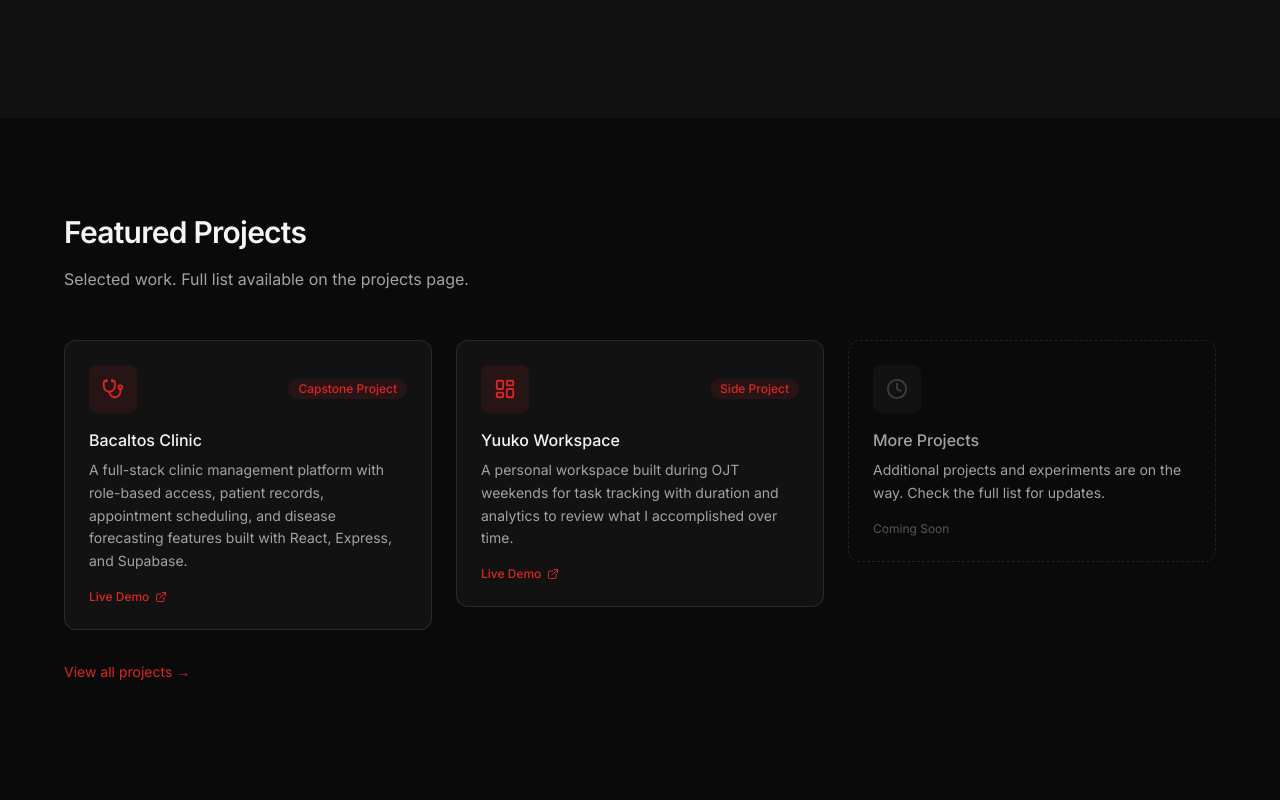
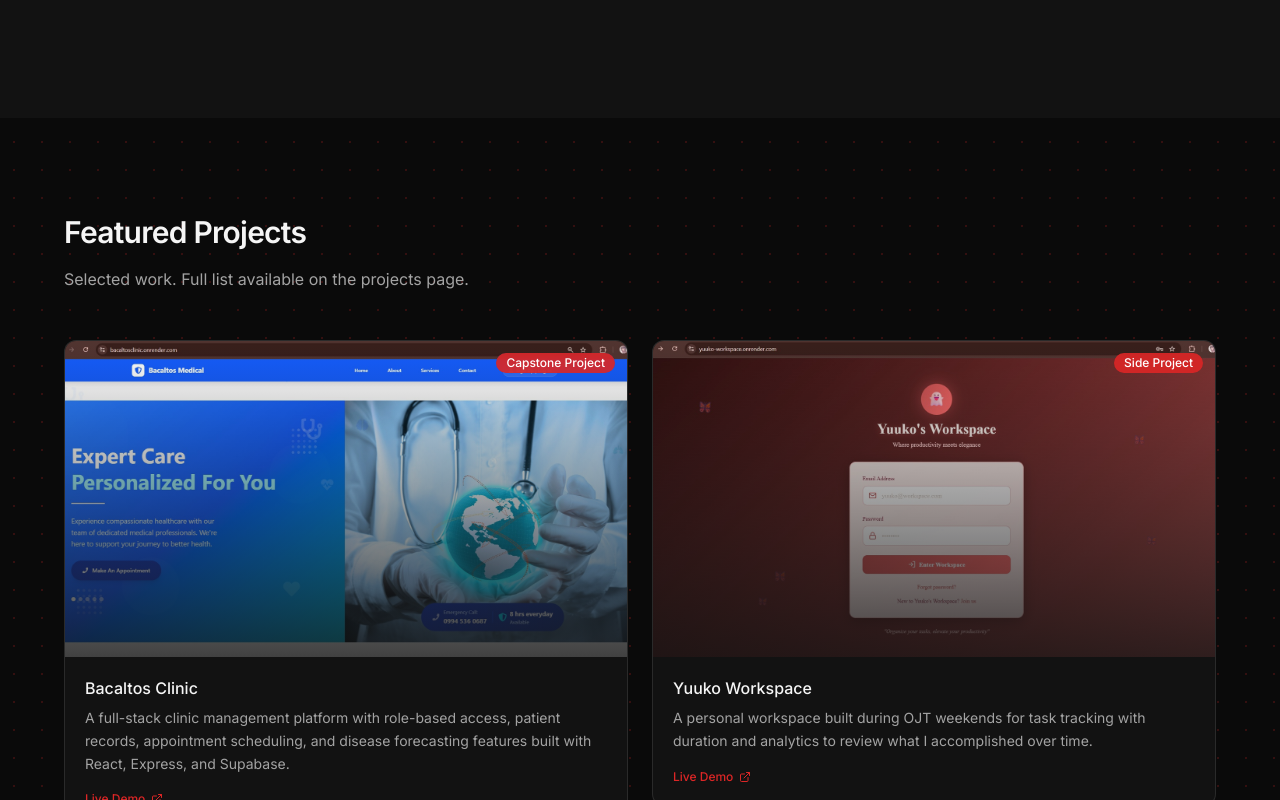
Before and after one commit to JohnCliffordAlbarico/Portfolio-V2, a React (Vite) app in the folder frontend/: page / in a window 1280 px wide. Shown: the part 2000-2800 px from the top of the page. Built offline with nearby package versions, Linux system fonts and the light colour scheme.

Commit message:
Added new background, and provided links for the contact info

```diff
--- a/frontend/src/components/sections/ContactSection.jsx
+++ b/frontend/src/components/sections/ContactSection.jsx
@@ -2,10 +2,10 @@ import { Mail } from 'lucide-react'
 import { FaFacebook, FaGithub, FaLinkedin } from 'react-icons/fa'
 
 const links = [
-  { icon: Mail, label: 'Email' },
-  { icon: FaGithub, label: 'GitHub' },
-  { icon: FaLinkedin, label: 'LinkedIn' },
-  { icon: FaFacebook, label: 'Facebook' },
+  { icon: Mail, label: 'Email', href: 'mailto:cliffordalbarico20@gmail.com' },
+  { icon: FaGithub, label: 'GitHub', href: 'https://github.com/JohnCliffordAlbarico' },
+  { icon: FaLinkedin, label: 'LinkedIn', href: 'https://www.linkedin.com/in/clifford-albarico-1b3604369' },
+  { icon: FaFacebook, label: 'Facebook', href: 'https://www.facebook.com/albarico.clifford' },
 ]
 
 export default function ContactSection() {
@@ -18,10 +18,12 @@ export default function ContactSection() {
         <p className="mb-10 text-muted">Let&apos;s build something together.</p>
 
         <div className="flex flex-wrap items-center justify-center gap-6">
-          {links.map(({ icon: Icon, label }) => (
+          {links.map(({ icon: Icon, label, href }) => (
             <a
               key={label}
-              href="#"
+              href={href}
+              target="_blank"
+              rel="noopener noreferrer"
               className="flex items-center gap-2 rounded-lg border border-white/5 bg-surface px-5 py-3 text-sm text-muted transition-colors hover:border-primary/30 hover:text-foreground"
             >
               <Icon size={18} />
--- a/frontend/src/components/sections/FeaturedProjects.jsx
+++ b/frontend/src/components/sections/FeaturedProjects.jsx
@@ -1,10 +1,12 @@
 import { Link } from 'react-router-dom'
-import { Stethoscope, LayoutDashboard, Clock, ExternalLink } from 'lucide-react'
+import { Clock, ExternalLink } from 'lucide-react'
 import ScrollReveal from '../ScrollReveal'
+import bacaltosImg from '../../assets/bacaltosproject.jpg'
+import workspaceImg from '../../assets/yuukoworkspace.jpg'
 
 const projects = [
   {
-    icon: Stethoscope,
+    image: bacaltosImg,
     title: 'Bacaltos Clinic',
     description:
       'A full-stack clinic management platform with role-based access, patient records, appointment scheduling, and disease forecasting features built with React, Express, and Supabase.',
@@ -12,20 +14,12 @@ const projects = [
     tag: 'Capstone Project',
   },
   {
-    icon: LayoutDashboard,
+    image: workspaceImg,
     title: 'Yuuko Workspace',
     description:
       'A personal workspace built during OJT weekends for task tracking with duration and analytics to review what I accomplished over time.',
     url: 'https://yuuko-workspace.onrender.com/',
     tag: 'Side Project',
-  },
-  {
-    icon: Clock,
-    title: 'More Projects',
-    description:
-      'Additional projects and experiments are on the way. Check the full list for updates.',
-    url: null,
-    tag: null,
   },
 ]
 
@@ -40,26 +34,29 @@ export default function FeaturedProjects() {
           Selected work. Full list available on the projects page.
         </p>
 
-        <div className="grid gap-6 sm:grid-cols-2 lg:grid-cols-3">
-          {projects.map(({ icon: Icon, title, description, url, tag }, i) => (
+        <div className="grid gap-6 sm:grid-cols-2">
+          {projects.map(({ image, title, description, url, tag }, i) => (
             <ScrollReveal key={title} delay={i * 120} distance={40}>
-              {url ? (
               <a
                 href={url}
                 target="_blank"
                 rel="noopener noreferrer"
-                  className="group flex flex-col rounded-xl border border-white/10 bg-surface p-6 transition-all duration-300 hover:-translate-y-1 hover:border-primary/40 hover:shadow-[0_0_24px_-4px_rgba(220,38,38,0.25)]"
+                className="group flex flex-col overflow-hidden rounded-xl border border-white/10 bg-surface transition-all duration-300 hover:-translate-y-1 hover:border-primary/40 hover:shadow-[0_0_24px_-4px_rgba(220,38,38,0.25)]"
               >
-                  <div className="mb-4 flex items-center justify-between">
-                    <div className="flex size-12 items-center justify-center rounded-lg bg-primary/10 transition-colors group-hover:bg-primary/20">
-                      <Icon size={22} className="text-primary" />
-                    </div>
+                <div className="relative aspect-video overflow-hidden">
+                  <img
+                    src={image}
+                    alt={title}
+                    className="size-full object-cover transition-transform duration-500 group-hover:scale-105"
+                  />
+                  <div className="absolute inset-0 bg-gradient-to-t from-surface/80 to-transparent" />
                   {tag && (
-                      <span className="rounded-full bg-primary/10 px-2.5 py-0.5 text-xs font-medium text-primary">
+                    <span className="absolute right-3 top-3 rounded-full bg-primary/90 px-2.5 py-0.5 text-xs font-medium text-white backdrop-blur-sm">
                       {tag}
                     </span>
                   )}
                 </div>
+                <div className="flex flex-col p-5">
                   <h3 className="font-medium leading-snug">{title}</h3>
                   <p className="mt-2 flex-1 text-sm text-muted leading-relaxed">
                     {description}
@@ -67,19 +64,8 @@ export default function FeaturedProjects() {
                   <span className="mt-4 inline-flex items-center gap-1.5 text-xs font-medium text-primary transition-colors group-hover:text-accent">
                     Live Demo <ExternalLink size={12} />
                   </span>
+                </div>
               </a>
-              ) : (
-                <div className="flex flex-col rounded-xl border border-dashed border-white/10 bg-background/50 p-6">
-                  <div className="mb-4 flex size-12 items-center justify-center rounded-lg bg-surface">
-                    <Icon size={22} className="text-muted/30" />
-                  </div>
-                  <h3 className="font-medium leading-snug text-muted">{title}</h3>
-                  <p className="mt-2 flex-1 text-sm text-muted leading-relaxed">
-                    {description}
-                  </p>
-                  <span className="mt-4 text-xs text-muted/50">Coming Soon</span>
-                </div>
-              )}
             </ScrollReveal>
           ))}
         </div>
--- a/frontend/src/components/sections/Hero.jsx
+++ b/frontend/src/components/sections/Hero.jsx
@@ -5,7 +5,7 @@ import profileImage from '../../assets/profile.jpg'
 export default function Hero() {
   return (
     <section
-      id="hero"
+      id="profile"
       className="flex min-h-[calc(100vh-4rem)] items-center px-6"
     >
       <div className="mx-auto grid w-full max-w-6xl items-center gap-12 lg:grid-cols-[1fr_auto]">
--- a/frontend/src/constants/navigation.js
+++ b/frontend/src/constants/navigation.js
@@ -1,5 +1,5 @@
 export const HOME_SECTIONS = [
-  { id: 'hero', label: 'Hero' },
+  { id: 'profile', label: 'Profile' },
   { id: 'about', label: 'About' },
   { id: 'skills', label: 'Technical Skills' },
   { id: 'projects', label: 'Projects' },
--- a/frontend/src/layouts/Footer.jsx
+++ b/frontend/src/layouts/Footer.jsx
@@ -13,28 +13,34 @@ export default function Footer() {
 
         <div className="flex items-center gap-4">
           <a
-            href="#"
+            href="mailto:cliffordalbarico20@gmail.com"
             className="text-muted transition-colors hover:text-primary"
             aria-label="Email"
           >
             <Mail size={18} />
           </a>
           <a
-            href="#"
+            href="https://github.com/JohnCliffordAlbarico"
+            target="_blank"
+            rel="noopener noreferrer"
             className="text-muted transition-colors hover:text-primary"
             aria-label="GitHub"
           >
             <FaGithub size={18} />
           </a>
           <a
-            href="#"
+            href="https://www.linkedin.com/in/clifford-albarico-1b3604369"
+            target="_blank"
+            rel="noopener noreferrer"
             className="text-muted transition-colors hover:text-primary"
             aria-label="LinkedIn"
           >
             <FaLinkedin size={18} />
           </a>
           <a
-            href="#"
+            href="https://www.facebook.com/albarico.clifford"
+            target="_blank"
+            rel="noopener noreferrer"
             className="text-muted transition-colors hover:text-primary"
             aria-label="Facebook"
           >
--- a/frontend/src/layouts/MainLayout.jsx
+++ b/frontend/src/layouts/MainLayout.jsx
@@ -8,7 +8,7 @@ export default function MainLayout() {
   const isHome = location.pathname === '/'
 
   return (
-    <div className="flex min-h-screen flex-col bg-background">
+    <div className="dot-pattern flex min-h-screen flex-col bg-background">
       <Navbar />
 
       <main className="flex-1 pt-16">
--- a/frontend/src/styles/tailwind.css
+++ b/frontend/src/styles/tailwind.css
@@ -18,3 +18,8 @@ body {
   @apply bg-background text-foreground antialiased;
   font-family: var(--font-sans);
 }
+
+.dot-pattern {
+  background-image: radial-gradient(circle, rgba(220, 38, 38, 0.2) 1.2px, transparent 1.2px);
+  background-size: 28px 28px;
+}
```
Also changed, not shown: frontend/src/assets/bacaltosproject.jpg (added), frontend/src/assets/yuukoworkspace.jpg (added). Lines whose indentation alone changed are shown as unchanged.
